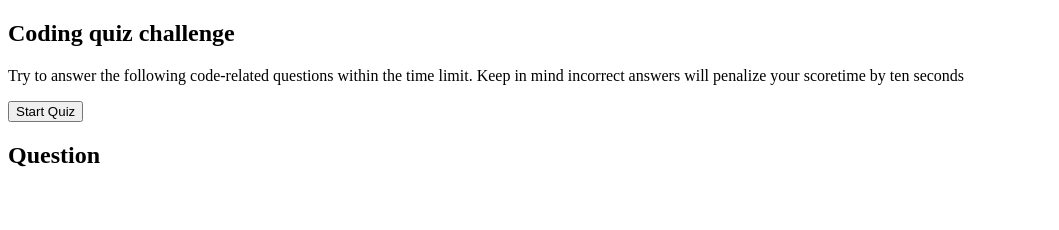
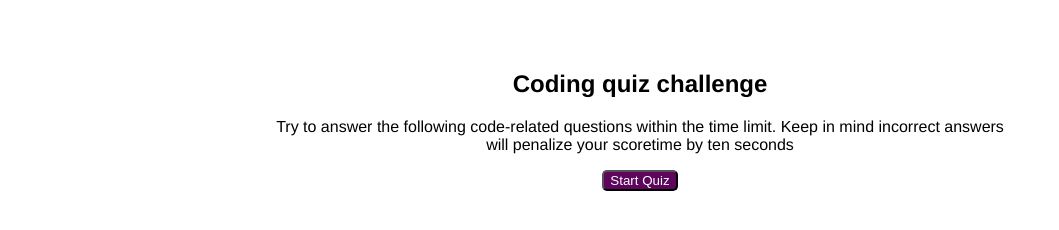
Before and after one commit to Peachy-Pie/Coding-Quiz-App, a plain HTML site: page index.html in a window 1280 px wide. Shown: the whole page, without its empty margins (0-1059 px from the left). Drawn offline with Linux system fonts and the light colour scheme.

Commit message:
fixed link tag, added some basic css

```diff
--- a/index.html
+++ b/index.html
@@ -4,7 +4,7 @@
     <meta charset="UTF-8">
     <meta http-equiv="X-UA-Compatible" content="IE=edge">
     <meta name="viewport" content="width=device-width, initial-scale=1.0">
-    <link rel="stylesheet" src="style.css">
+    <link rel="stylesheet" href="style.css">
     <script defer src="script.js"></script>
     <title>Coding Quiz</title>
 </head>
@@ -21,7 +21,11 @@
             <div id="question">
                 <h2>Question</h2>
             </div>
-            <div id="answerBtns" class="btn-grid">
+            <div id="answerBtns" class="btnFlex">
+                <button>answer1</button>
+                <button>answer1</button>
+                <button>answer1</button>
+                <button>answer1</button>
             </div>
         </div>
         </div>
--- a/style.css
+++ b/style.css
@@ -0,0 +1,41 @@
+:root {
+    box-sizing: border-box;
+    font-family: 'Franklin Gothic Medium', 'Arial Narrow', Arial, sans-serif
+}
+
+body {
+    padding: 0;
+    margin: 0;
+    display: flex;
+    width: 100vw;
+    height: 100vw;
+    justify-content: center;
+}
+
+.container {
+    width: 750px;
+    max-width: 80%;
+    margin-top: 50px;
+}
+
+.contentPreStart {
+    text-align: center;
+}
+
+.btnFlex {
+    display: flex;
+    flex-direction: column;
+    align-items: flex-start;
+    gap: 15px;
+    margin-top: 50px;
+}
+
+.btn {
+    background-color: rgb(94, 5, 94);
+    border-radius: 5px;
+    color: white;
+}
+
+.hide {
+    display: none;
+}
```
